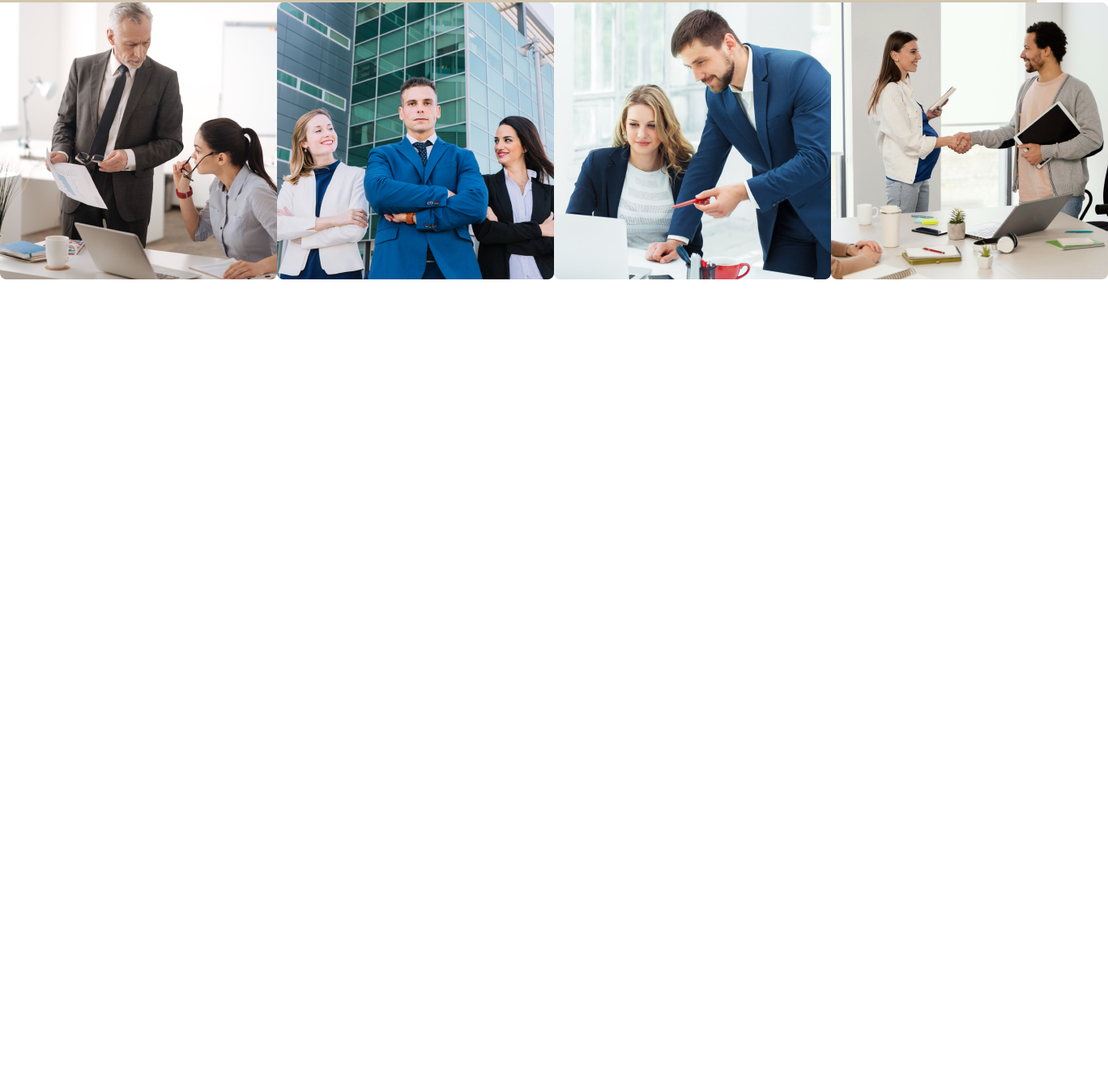
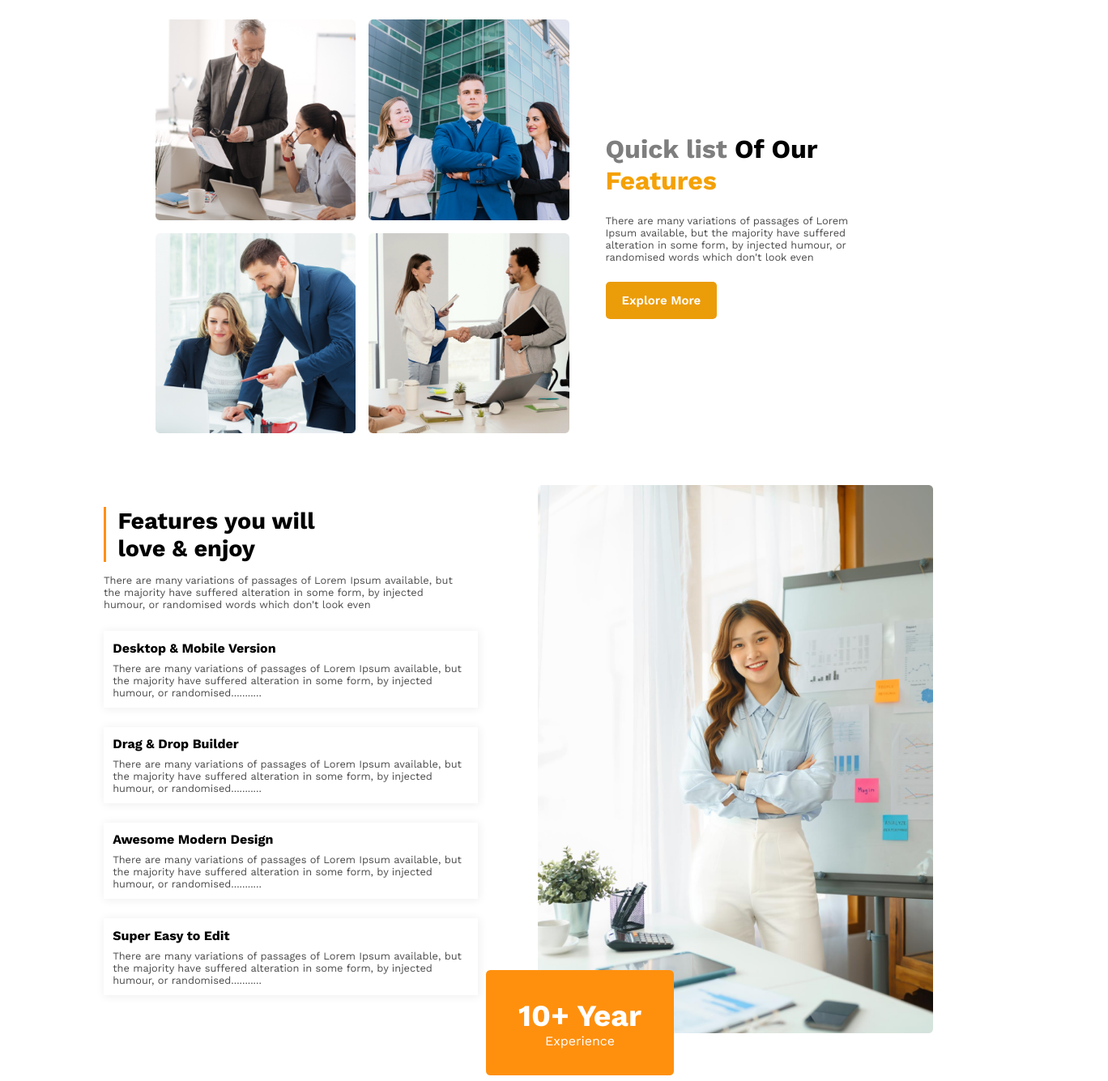
Before and after one commit to imamhossenbu/g3-architects, a plain HTML site: page index.html in a window 1280 px wide. Shown: the part 945-2280 px from the top of the page at 81% size, 1368 px wide, since content can reach past the window. Drawn offline with nearby package versions, Linux system fonts and the light colour scheme.

Commit message:
feature-container add

```diff
--- a/header.css
+++ b/header.css
@@ -1,7 +1,7 @@
 .header-container{
     height: 100%;
      width: 100vw;
-    background-color: rgba(210, 198, 174, 0.984);
+    background-color: #f9e0c59c;
     padding-top: 30px;
 }
 .nav-container{
@@ -41,13 +41,14 @@
     color: rgba(0, 0, 0, 0.542);
 }
 .button{
-    padding: 12px 20px ;
-    background-color: rgb(235, 156, 9);
+    padding: 14px 20px ;
+    background-color: #eb9c09;
     color: white;
     border-radius: 5px;
     outline: none;
     border: none;
     font-size: 15px;
+    font-weight: 600;
 }
 .header-image{
     padding: 30px;
--- a/index.html
+++ b/index.html
@@ -43,6 +43,44 @@
             <img src="./images/team3.png" alt="">
             <img src="./images/team4.png" alt="">
             </div>
+            <div class="feature-desc">
+                <h1><span class="span1">Quick list</span> Of Our <br> <span class="span2">Features</span></h1>
+                <p>There are many variations of passages of Lorem Ipsum available, but the majority have suffered alteration in some form, by injected humour, or randomised words which don't look even</p>
+                <button class="button">Explore More</button>
+            </div>
+        </section>
+        <section class="features-love-container">
+            <div class="feature-love-desc">
+                <div class="feature-header">
+                    <h1>Features you will <br> love & enjoy</h1>
+                    <p>There are many variations of passages of Lorem Ipsum available, but the majority have suffered alteration in some form, by injected humour, or randomised words which don't look even</p>
+                </div>
+                <div class="feature-title">
+                    <h5>Desktop & Mobile Version</h5>
+                    <p>There are many variations of passages of Lorem Ipsum available, but the majority have suffered alteration in some form, by injected humour, or randomised...........</p>
+                </div>
+                <div class="feature-title">
+                    <h5>Drag & Drop Builder</h5>
+                   <p> There are many variations of passages of Lorem Ipsum available, but the majority have suffered alteration in some form, by injected humour, or randomised...........</p>
+                </div>
+                <div class="feature-title">
+                    <h5>Awesome Modern Design</h5>
+                    <p>There are many variations of passages of Lorem Ipsum available, but the majority have suffered alteration in some form, by injected humour, or randomised...........</p>
+                </div>
+                <div class="feature-title">
+                    <h5>Super Easy to Edit</h5>
+                    <p>There are many variations of passages of Lorem Ipsum available, but the majority have suffered alteration in some form, by injected humour, or randomised...........</p>
+                </div>
+            </div>
+            <div class="feature-love-img">
+                <img src="./images/architect.png" alt="">
+                <div class="feature-button">
+                    <button>
+                        <h1>10+ Year</h1>
+                        <p>Experience</p>
+                    </button>
+                </div>
+            </div>
         </section>
     </main>
 </body>
--- a/main.css
+++ b/main.css
@@ -2,7 +2,102 @@ main{
     height: 2000px;
 }
 .feature-image{
+    width: 60%;
     display: grid;
-    grid-template-columns: auto auto auto auto;
-    width: 25%;
+    grid-template-columns:repeat(2,1fr);
+    gap: 1em;
 }
+.feature-image img{
+    width: 100%;
+}
+.features-container{
+    display: flex;
+    align-items: center;
+    gap: 5%;
+    width: 70%;
+    margin: 0 auto;
+    margin-top: 3em;
+}
+.feature-desc{
+    width: 40%;
+}
+.feature-desc h1{
+    font-size: 2em;
+    line-height: 1.2em;
+}
+.feature-desc p{
+    font-size: 0.8em;
+    padding: 1.8em 0;
+    opacity: 0.7;
+
+}
+.span1{
+    opacity: 0.5;
+}
+.span2{
+    color: #f4a106;
+}
+.features-love-container{
+    width: 80%;
+    margin: 0 auto;
+    margin-top: 4em;
+    display: flex;
+    gap: 3em;
+    align-items: center;
+}
+.feature-love-desc{
+    width: 50%;
+}
+.feature-love-img{
+    width: 50%;
+    position: relative;
+}
+.feature-love-img img{
+    width: 100%;
+}
+.feature-header{
+    width: 90%;
+}
+.feature-header h1{
+    padding-left: 0.5em;
+    border-left: 0.12em solid #FF900E;
+    font-size: 1.8em;
+    margin-bottom: 0.5em;
+}
+.feature-header p{
+    font-size: 0.8em;
+    opacity: 0.7;
+    margin-bottom: 2em;
+}
+.feature-title{
+    width: 90%;
+    padding: 0.7em;
+    box-shadow: 1px 1px 10px 1px rgba(0, 0, 0, 0.063);
+    margin-bottom: 1.5em;
+}
+.feature-title h5{
+    font-size: 1em;
+    padding-bottom: 0.5em;
+}
+.feature-title p{
+    font-size: 0.8em;
+    opacity: 0.7;
+}
+.feature-button{
+    position: absolute;
+    bottom: -3em;
+    left: -4em;
+}
+.feature-button button{
+    padding: 2.5em 3em;
+    color: white;
+    background-color: #FF900E;
+    border: none;
+    border-radius: 0.4em;
+}
+.feature-button button h1{
+    font-size: 2.8em;
+}
+.feature-button button p{
+    font-size: 1.2em;
+}
--- a/responsive.css
+++ b/responsive.css
@@ -1,9 +1,51 @@
+/* small screen  */
+
 @media only screen and (max-width:576px){
     .header-container{
         width: 100vw;
     }
+    .nav-header h1{
+        font-size: 2em;
+        text-align: center;
+    }
     .nav-container{
+        width: 80%;
+        margin: 0 auto;
+        flex-direction: column;
+    }
+    .nav-button{
+        display: flex;
+        justify-content: space-between;
+        gap: 10px;
+    }
+    .header-desc{
+        width: 80%;
+        margin: 0 auto;
+    }
+    .features-container{
+        flex-direction: column;
+    }
+    .feature-image{
         width: 100%;
+    }
+    .feature-desc{
+        margin-top: 2em;
+        width: 100%;
+    }
+}
+
+
+
+/* medium screen */
+@media only screen and (min-width: 576px)and (max-width:768px){
+    .header-container{
+        width: 100vw;
+    }
+    .nav-header h1{
+        font-size: 30px;
+    }
+    .nav-container{
+        width: 80%;
         margin: 0 auto;
     }
     .nav-button{
@@ -11,5 +53,18 @@
         justify-content: space-between;
         gap: 10px;
     }
-
+    .header-desc{
+        width: 80%;
+        margin: 0 auto;
+    }
+    .features-container{
+        flex-direction: column;
+    }
+    .feature-image{
+        width: 100%;
+    }
+    .feature-desc{
+        margin-top: 2em;
+        width: 100%;
+    }
 }
--- a/root.css
+++ b/root.css
@@ -1,5 +1,9 @@
+
+@import url('https://fonts.googleapis.com/css2?family=Work+Sans:ital,wght@0,100..900;1,100..900&display=swap');
+
+
 *{
     margin: 0;
     padding: 0;
-    font-family: Georgia, 'Times New Roman', Times, serif;
+    font-family: "Work Sans", sans-serif;
 }
```
